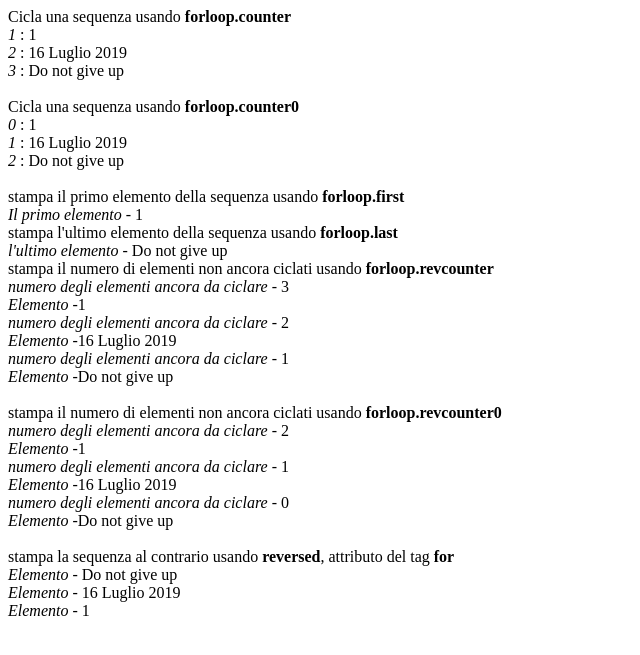
After one commit to GostivariMattia/primo_progetto, a Django app: a page that uses seconda_app/templates/es_for.html in a window 1280 px wide. The commit adds this page. Shown: the top 655 px of the page, without its empty margins (0-640 px from the left). Run offline with Django 4.2, Linux system fonts and the light colour scheme.

Commit message:
passo 12

```diff
--- /dev/null
+++ b/seconda_app/templates/es_for.html
@@ -0,0 +1,58 @@
+<!DOCTYPE html>
+<html lang="en">
+<head>
+    <meta charset="UTF-8">
+    <meta name="viewport" content="width=device-width, initial-scale=1.0">
+    <title>es_for</title>
+</head>
+<body>
+ Cicla una sequenza usando <b>forloop.counter</b>
+ <br/>
+ {% for x in list2 %}
+ <i>{{ forloop.counter }}</i> : {{ x }}<br>
+ {% endfor %}
+ <br/>
+ Cicla una sequenza usando <b>forloop.counter0</b>
+ <br/>
+ {% for x in list2 %}
+ <i>{{ forloop.counter0 }}</i> : {{ x }}<br>
+ {% endfor %}
+ <br/>
+ stampa il primo elemento della sequenza usando <b>forloop.first</b>
+ <br/>
+ {% for x in list2 %}
+    {% if forloop.first %}
+        <i>Il primo elemento</i> - {{ x }}
+    {%endif%}
+ {% endfor %}
+ <br/>
+ stampa l'ultimo elemento della sequenza usando <b>forloop.last</b>
+ <br/>
+ {% for x in list2 %}
+    {% if forloop.last %}
+        <i>l'ultimo elemento</i> - {{ x }}
+    {%endif%}
+ {% endfor %}
+ <br/>
+ stampa il numero di elementi non ancora ciclati usando <b>forloop.revcounter</b>
+ <br/>
+ {% for x in list2 %}
+ <i>numero degli elementi ancora da ciclare</i> - {{ forloop.revcounter }}<br/>
+ <i>Elemento</i> -{{ x }}<br/>
+ {% endfor %}
+ <br/>
+ stampa il numero di elementi non ancora ciclati usando <b>forloop.revcounter0</b>
+ <br/>
+ {% for x in list2 %}
+ <i>numero degli elementi ancora da ciclare</i> - {{ forloop.revcounter0 }}<br/>
+ <i>Elemento</i> -{{ x }}<br/>
+ {% endfor %}
+ <br/>
+ stampa la sequenza al contrario usando <b>reversed</b>, attributo del tag <b>for</b>
+ <br/>
+ {% for x in list2 reversed %}
+ <i>Elemento</i> - {{ x }}</br>
+ {% endfor %}
+
+</body>
+</html>
--- a/seconda_app/urls.py
+++ b/seconda_app/urls.py
@@ -1,9 +1,11 @@
 from django.urls import path
-from seconda_app.views import es_if,if_else_elif
+from seconda_app.views import es_if,if_else_elif,es_for,index2
 
 app_name="seconda_app"
 urlpatterns=[
     path('es_if',es_if,name='es_if'),
-    path('if_else_elif',if_else_elif,name='if_else_elif')
+    path('if_else_elif',if_else_elif,name='if_else_elif'),
+    path('es_for',es_for,name='es_for'),
+    path('index2',index2,name='index2'),
 
 ]
--- a/seconda_app/views.py
+++ b/seconda_app/views.py
@@ -1,4 +1,5 @@
 from django.shortcuts import render
+import datetime
 
 # Create your views here.
 def es_if(request):
@@ -17,3 +18,13 @@ def if_else_elif(request):
         'var3' : 100.50,
     }
     return render(request, "if_else_elif.html",context)
+
+def es_for(request):
+    context={
+        'list1': [1,datetime.date(2019,7,16), 'Do not give up'],
+        'list2': [1,datetime.date(2019,7,16), 'Do not give up'],
+    }
+    return render(request, "es_for.html",context)
+
+def index2(request):
+    return render(request, "index2.html")
--- a/templates/index_root.html
+++ b/templates/index_root.html
@@ -9,7 +9,7 @@
     <ol>
         <li><a href="/admin">pannello admin</a></li>
         <li><a href="{% url 'prima_app:index'%}">prima app</a></li>
-        <li><a href="{% url 'seconda_app:es_if'%}">seconda app</a></li>
+        <li><a href="{% url 'seconda_app:index2'%}">seconda app</a></li>
     </ol>
 
 </body>
```
Also changed, not shown: seconda_app/templates/index2.html (added, +21 -0 lines).
